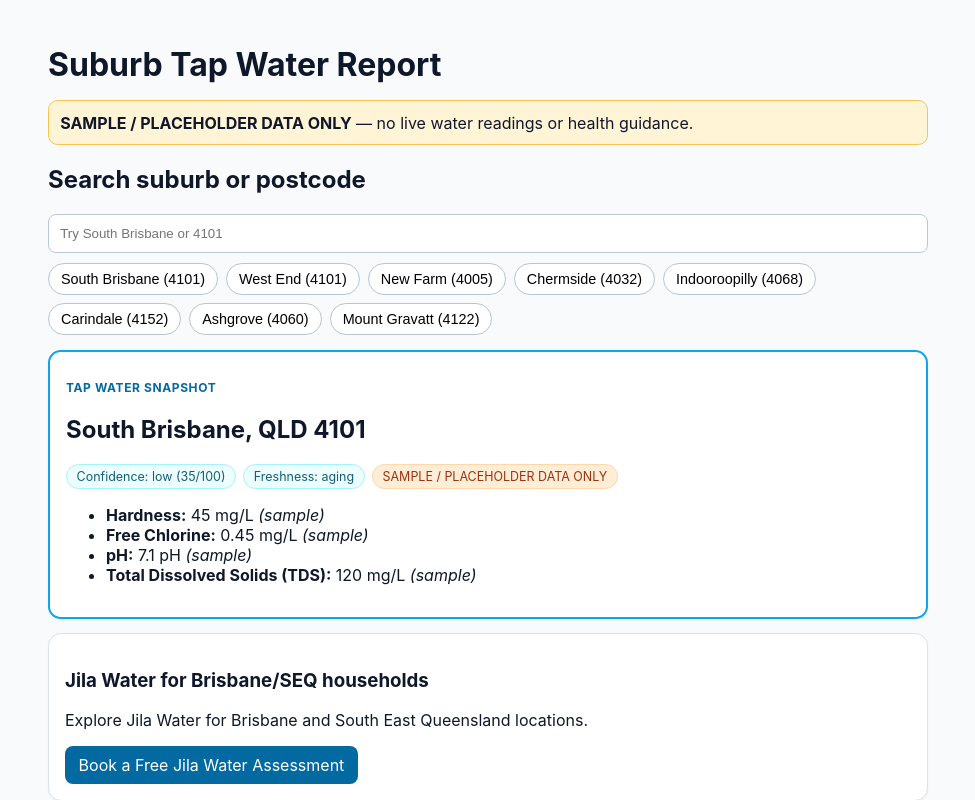
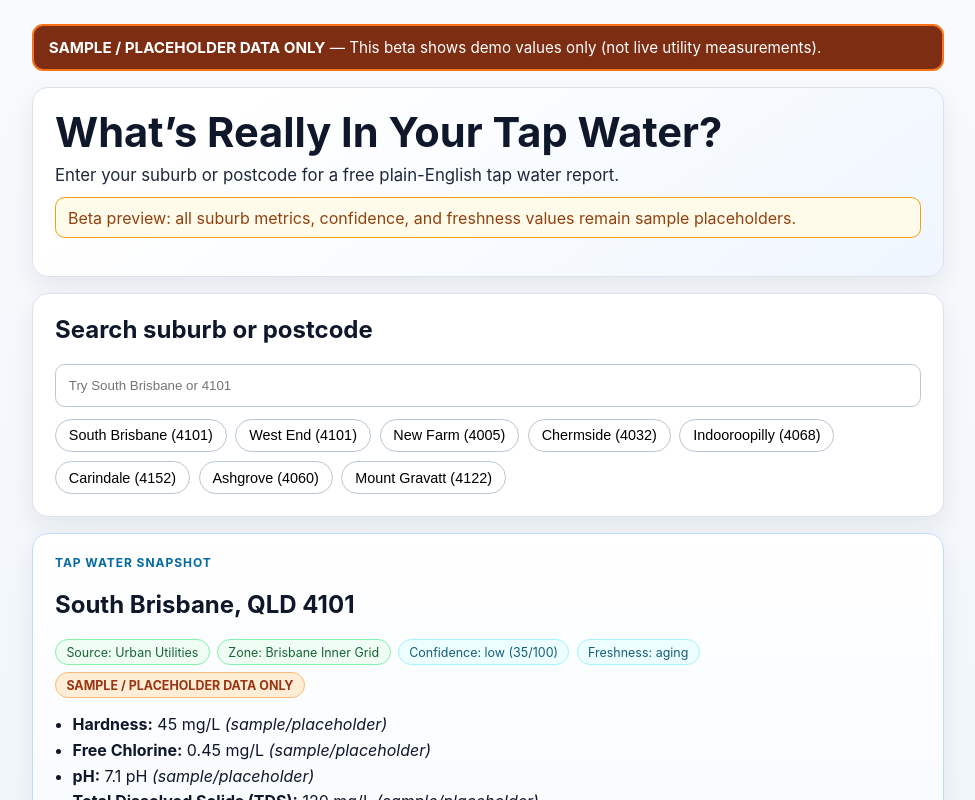
Before and after one commit to JIlaWater/whats-in-my-tap-water, a React (Vite) app: page / in a window 1280 px wide. Shown: the top 800 px of the page, without its empty margins (152-1127 px from the left). Built offline with nearby package versions, Linux system fonts and the light colour scheme.

Commit message:
Polish beta UX with premium hero, warnings, and footer

```diff
--- a/src/App.tsx
+++ b/src/App.tsx
@@ -61,7 +61,6 @@ export const App = () => {
   const supplyZone = supplyZones.find((z) => z.id === mapping?.supplyZoneId);
   const report = reports.find((r) => r.suburbId === activeSuburbId);
 
-
   const reportUrl = suburb ? `${window.location.origin}/report/${slugFor(suburb.id)}` : window.location.href;
 
   useEffect(() => {
@@ -114,7 +113,6 @@ export const App = () => {
 
   const openReport = (suburbId: string) => navigate(`/report/${slugFor(suburbId)}`);
 
-
   if (route.type === 'privacy') {
     return <main className="layout"><h1>Privacy & Disclaimer</h1><p>This website currently presents sample/placeholder data only and does not provide live utility measurements.</p><p>Information is for product preview purposes and is not health, legal, or engineering advice.</p><p>Commercial references to Jila Water are limited to Brisbane/SEQ context and are shown transparently as referral CTAs.</p><p><button onClick={() => navigate('/')}>Back to reports</button></p></main>;
   }
@@ -133,12 +131,15 @@ export const App = () => {
 
   return (
     <main className="layout">
-      <header className="top">
-        <h1>Suburb Tap Water Report</h1>
-        <p className="banner"><strong>{SAMPLE_LABEL}</strong> — no live water readings or health guidance.</p>
+      <p className="topBanner"><strong>{SAMPLE_LABEL}</strong> — This beta shows demo values only (not live utility measurements).</p>
+
+      <header className="hero card">
+        <h1>What’s Really In Your Tap Water?</h1>
+        <p className="subheading">Enter your suburb or postcode for a free plain-English tap water report.</p>
+        <p className="betaNote">Beta preview: all suburb metrics, confidence, and freshness values remain sample placeholders.</p>
       </header>
 
-      <section className="searchPanel">
+      <section className="searchPanel card">
         <h2>Search suburb or postcode</h2>
         <input placeholder="Try South Brisbane or 4101" value={query} onChange={(e) => setQuery(e.target.value)} />
         <div className="chips">{suggestions.map((s) => <button key={s.id} onClick={() => openReport(s.id)}>{s.suburb} ({s.postcode})</button>)}</div>
@@ -148,32 +149,35 @@ export const App = () => {
         <p className="kicker">Tap Water Snapshot</p>
         <h2>{suburb.suburb}, {suburb.state} {suburb.postcode}</h2>
         <div className="badges">
+          <span className="badge trust">Source: {authority.name}</span>
+          <span className="badge trust">Zone: {supplyZone.displayName}</span>
           <span className="badge">Confidence: {report.confidence.level} ({report.confidence.scoreOutOf100}/100)</span>
           <span className="badge">Freshness: {report.sourceFreshness.staleness}</span>
           <span className="badge warn">{SAMPLE_LABEL}</span>
         </div>
-        <ul>{report.parameters.map((param) => <li key={param.key}><strong>{param.displayName}:</strong> {param.placeholderValue} {param.unit} <em>(sample)</em></li>)}</ul>
+        <ul>{report.parameters.map((param) => <li key={param.key}><strong>{param.displayName}:</strong> {param.placeholderValue} {param.unit} <em>(sample/placeholder)</em></li>)}</ul>
       </section>
 
       {isBrisbaneOrSeq(suburb.region) ? (
         <section className="card ctaCard">
           <h3>Jila Water for Brisbane/SEQ households</h3>
-          <p>Explore Jila Water for Brisbane and South East Queensland locations.</p>
+          <p>Explore water treatment options for Brisbane and South East Queensland households.</p>
           <a className="cta" href="https://jilawater.com.au/free-home-water-assessment/?utm_source=whats_in_my_tap_water&utm_medium=referral&utm_campaign=suburb_water_report&utm_content=seq_cta" target="_blank" rel="noreferrer">Book a Free Jila Water Assessment</a>
         </section>
       ) : (
         <section className="card ctaCard neutral">
-          <h3>Outside Jila service area</h3>
-          <p>This suburb is currently outside the Brisbane/SEQ service CTA. Check local providers and council resources.</p>
+          <h3>Local information only</h3>
+          <p>This suburb is outside Brisbane/SEQ, so no Jila referral is shown. Please check your local council and water authority resources.</p>
         </section>
       )}
 
-      <footer className="card">
-        <p><strong>Important:</strong> all values are sample/placeholder only, not live network readings.</p>
-        <div className="chips">
+      <footer className="card footer">
+        <p className="footerWarning"><strong>Warning:</strong> This beta report contains sample/placeholder data only. No live water data is currently displayed.</p>
+        <div className="footerLinks">
+          <button onClick={() => navigate('/methodology')}>Methodology</button>
           <button onClick={() => navigate('/privacy')}>Privacy & disclaimer</button>
-          <button onClick={() => navigate('/methodology')}>Methodology</button>
         </div>
+        <p className="muted">Built by <a href="https://jilawater.com.au/" target="_blank" rel="noreferrer">Jila Water</a> as a free Australian homeowner education project.</p>
       </footer>
     </main>
   );
--- a/src/styles.css
+++ b/src/styles.css
@@ -1,31 +1,118 @@
 :root {
   font-family: Inter, system-ui, -apple-system, Segoe UI, Roboto, sans-serif;
   color: #0f172a;
-  background: #f8fafc;
+  background: linear-gradient(180deg, #f8fafc 0%, #edf4fb 100%);
 }
+
+* { box-sizing: border-box; }
 body { margin: 0; }
-.layout { max-width: 880px; margin: 0 auto; padding: 1rem 0.9rem 3rem; }
-.top h1 { margin-bottom: 0.3rem; font-size: 1.6rem; }
-.banner { background: #fff4d6; border: 1px solid #f5c451; padding: 0.7rem; border-radius: 0.6rem; }
-.card { background: #fff; border: 1px solid #dbe2ea; border-radius: 0.8rem; padding: 1rem; margin-top: 0.9rem; box-shadow: 0 1px 2px #0000000a; }
-.snapshot { border: 2px solid #0ea5e9; }
-.kicker { text-transform: uppercase; letter-spacing: .05em; color: #0369a1; font-size: .75rem; font-weight: 700; }
-.searchPanel input { width: 100%; box-sizing: border-box; padding: 0.7rem; border-radius: .5rem; border: 1px solid #b9c8d6; }
-.chips { display: flex; flex-wrap: wrap; gap: 0.5rem; margin-top: 0.6rem; }
-button { border: 1px solid #b8c5d3; background: #fff; border-radius: 999px; padding: 0.45rem 0.75rem; font-size: .9rem; cursor: pointer; }
-button:disabled { opacity: .55; cursor: not-allowed; }
-.actions { display: grid; grid-template-columns: 1fr; gap: 0.5rem; }
-.badges { display: flex; flex-wrap: wrap; gap: .45rem; margin-bottom: .6rem; }
-.badge { background: #ecfeff; color: #155e75; border-radius: 999px; padding: .25rem .6rem; font-size: .78rem; border: 1px solid #a5f3fc; }
-.badge.warn { background: #ffedd5; border-color: #fed7aa; color: #9a3412; }
-.cta { display: inline-block; color: #fff; text-decoration: none; background: #0369a1; padding: .55rem .85rem; border-radius: .5rem; }
-.ctaCard.neutral { border-style: dashed; }
-.muted { color: #64748b; }
-.faq h4 { margin-bottom: .3rem; }
-.faq p { margin-top: 0; }
+
+.layout {
+  max-width: 940px;
+  margin: 0 auto;
+  padding: 1rem 0.9rem 3rem;
+}
+
+.topBanner {
+  margin: 0 0 0.9rem;
+  background: #7c2d12;
+  color: #fff;
+  border-radius: 0.7rem;
+  padding: 0.75rem 0.9rem;
+  font-size: 0.95rem;
+  border: 2px solid #f97316;
+}
+
+.card {
+  background: #fff;
+  border: 1px solid #dbe2ea;
+  border-radius: 1rem;
+  padding: 1.15rem;
+  margin-top: 1rem;
+  box-shadow: 0 10px 24px #0f172a12;
+}
+
+.hero {
+  background: linear-gradient(145deg, #ffffff 20%, #eff6ff 100%);
+}
+
+.hero h1 {
+  margin: 0 0 0.6rem;
+  font-size: clamp(1.8rem, 4.5vw, 2.6rem);
+  line-height: 1.1;
+}
+
+.subheading {
+  margin: 0;
+  font-size: 1.05rem;
+  color: #1e293b;
+}
+
+.betaNote {
+  margin-top: 0.75rem;
+  padding: 0.6rem 0.75rem;
+  border-radius: 0.6rem;
+  border: 1px solid #f59e0b;
+  background: #fffbeb;
+  color: #92400e;
+}
+
+.searchPanel h2 { margin-top: 0; }
+.searchPanel input {
+  width: 100%;
+  padding: 0.8rem;
+  border-radius: .6rem;
+  border: 1px solid #b9c8d6;
+}
+
+.chips { display: flex; flex-wrap: wrap; gap: 0.55rem; margin-top: 0.75rem; }
+button {
+  border: 1px solid #b8c5d3;
+  background: #fff;
+  border-radius: 999px;
+  padding: 0.48rem 0.8rem;
+  font-size: .9rem;
+  cursor: pointer;
+}
+
+.snapshot {
+  border: 1px solid #bfdbfe;
+  background: linear-gradient(180deg, #fff 0%, #f8fbff 100%);
+}
+.kicker { text-transform: uppercase; letter-spacing: .08em; color: #0369a1; font-size: .75rem; font-weight: 700; margin:0; }
+.badges { display: flex; flex-wrap: wrap; gap: .45rem; margin: .8rem 0; }
+.badge { background: #ecfeff; color: #155e75; border-radius: 999px; padding: .28rem .65rem; font-size: .78rem; border: 1px solid #a5f3fc; }
+.badge.trust { background: #f0fdf4; border-color: #86efac; color: #166534; }
+.badge.warn { background: #ffedd5; border-color: #fdba74; color: #9a3412; font-weight: 700; }
+
+.snapshot ul { padding-left: 1.1rem; margin-bottom: 0.2rem; }
+.snapshot li { margin-bottom: 0.35rem; }
+
+.ctaCard h3 { margin-top: 0; }
+.cta {
+  display: inline-block;
+  color: #fff;
+  text-decoration: none;
+  background: linear-gradient(135deg, #0369a1, #0f4b7a);
+  padding: 0.7rem 1rem;
+  border-radius: .65rem;
+  font-weight: 600;
+  box-shadow: 0 6px 16px #0369a145;
+}
+.ctaCard.neutral { border-style: dashed; background: #f8fafc; }
+
+.footerWarning {
+  margin-top: 0;
+  background: #fff1f2;
+  border: 1px solid #fb7185;
+  border-radius: 0.6rem;
+  padding: 0.65rem 0.8rem;
+  color: #9f1239;
+}
+.footerLinks { display: flex; flex-wrap: wrap; gap: 0.5rem; margin: 0.8rem 0; }
+.muted { color: #475569; }
 
 @media (min-width: 700px) {
   .layout { padding-top: 1.5rem; }
-  .top h1 { font-size: 2rem; }
-  .actions { grid-template-columns: repeat(2, minmax(0, 1fr)); }
+  .card { padding: 1.35rem; }
 }
```
